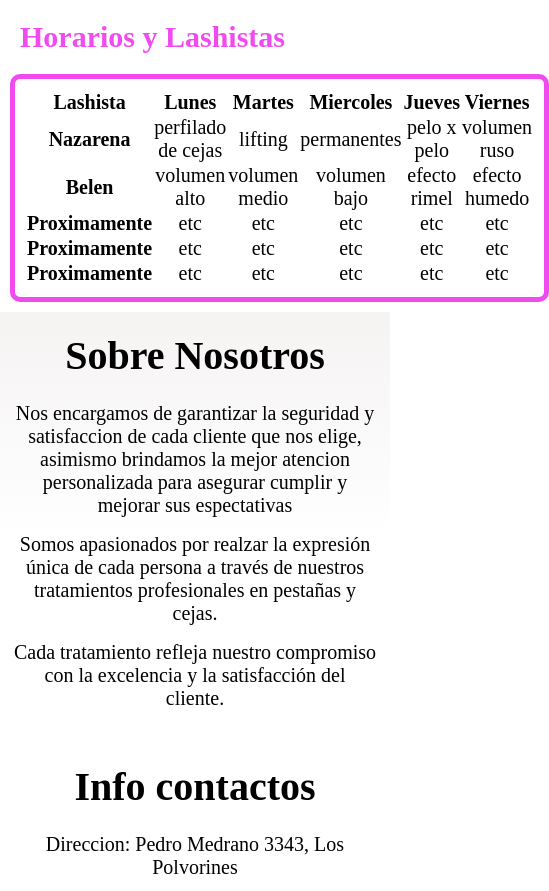
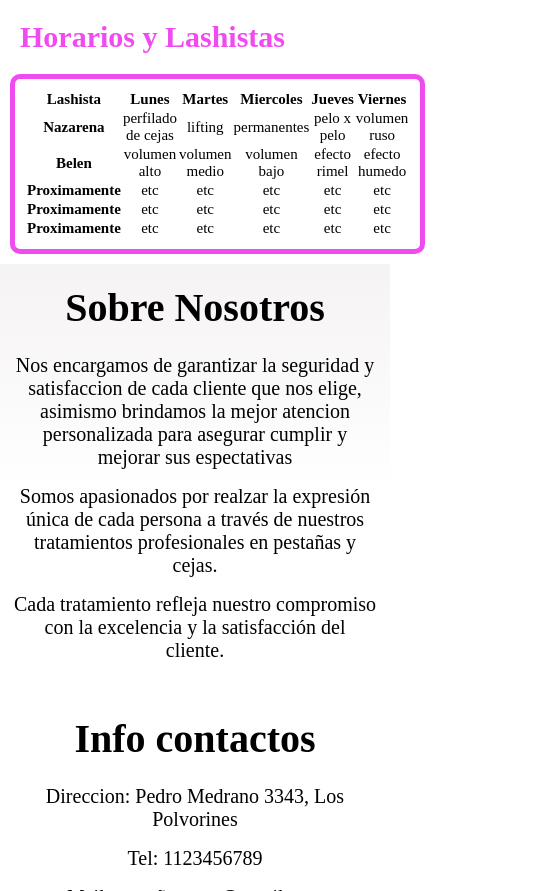
Before and after one commit to FacuSires/facusires, a website: page pages/horarios.html in a window 390 px wide. Shown: the part 1159-2050 px from the top of the page, 549 px wide, since content can reach past the window. Drawn offline with Linux system fonts and the light colour scheme.

Commit message:
disminui tamaño de tabla horarios

```diff
--- a/scss/_horarios.scss
+++ b/scss/_horarios.scss
@@ -38,7 +38,7 @@
 
 .tabla-horarios {
     border: 5px solid $rosa-color-general;
-    width: 80%;
+    width: 100%;
     font-size: 20px;
     margin: 10px;
     padding: 10px;
@@ -46,5 +46,8 @@
 
     tr {
         text-align: center;
+        @media(max-width:768px){
+        font-size: 15px;
+        }
     }
 }
```
Also changed, not shown: css/styles.css, 1 other file.
